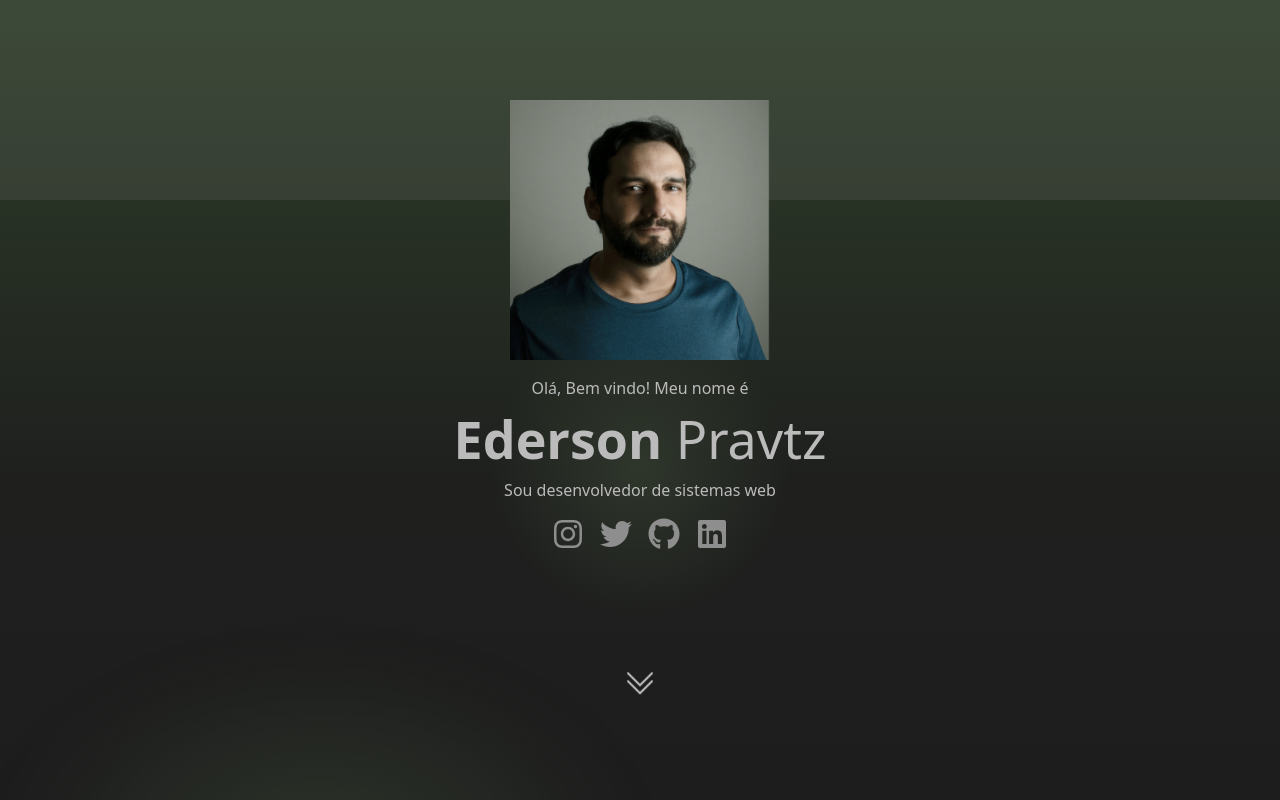
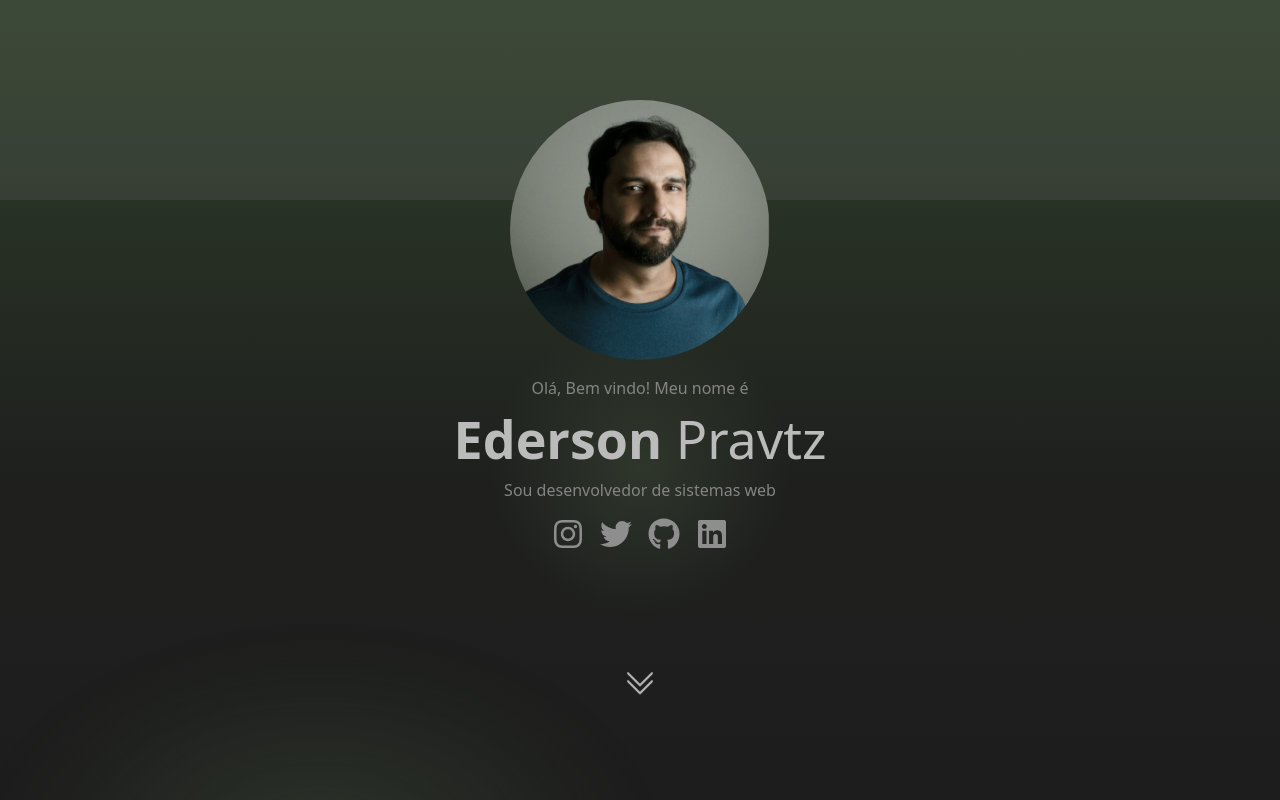
Before and after one commit to pravtz/my-blog, a Next.js app: page / in a window 1280 px wide. Shown: the top 800 px of the page. Built offline with nearby package versions, Linux system fonts and the light colour scheme.

Commit message:
fix imge

```diff
--- a/src/components/ProfileCover/index.tsx
+++ b/src/components/ProfileCover/index.tsx
@@ -1,19 +1,16 @@
 import Image from 'next/image'
 import { SolcialMedia } from '@/components/SocialMedia'
 import clsx from 'clsx'
+import Avatar from '/public/avatar.png'
 
 export const ProfileCover = () => {
   return (
 
     <div className='flex flex-col w-full items-center text-[#bbb] justify-center mx-auto relative'>
-
-      <div className=' rounded-full w-[260px] mb-4 bg-cover'>
-        <Image src='/avatar.png' alt='avatar' width='276' height='276' />
-      </div>
-
-      <p className='text-md'>Olá, Bem vindo! Meu nome é</p>
+      <Image className='rounded-full object-contain mb-4' src={Avatar} alt='avatar' width='260' height='260' />
+      <p className='text-md text-[#848484]'>Olá, Bem vindo! Meu nome é</p>
       <h1 className='text-[32px] md:text-[52px]'><span className=' font-bold'>Ederson </span>Pravtz</h1>
-      <p className=' text-base'>Sou desenvolvedor de sistemas web</p>
+      <p className=' text-base text-[#848484]'>Sou desenvolvedor de sistemas web</p>
 
       <div className='py-4'>
         <SolcialMedia />
```
